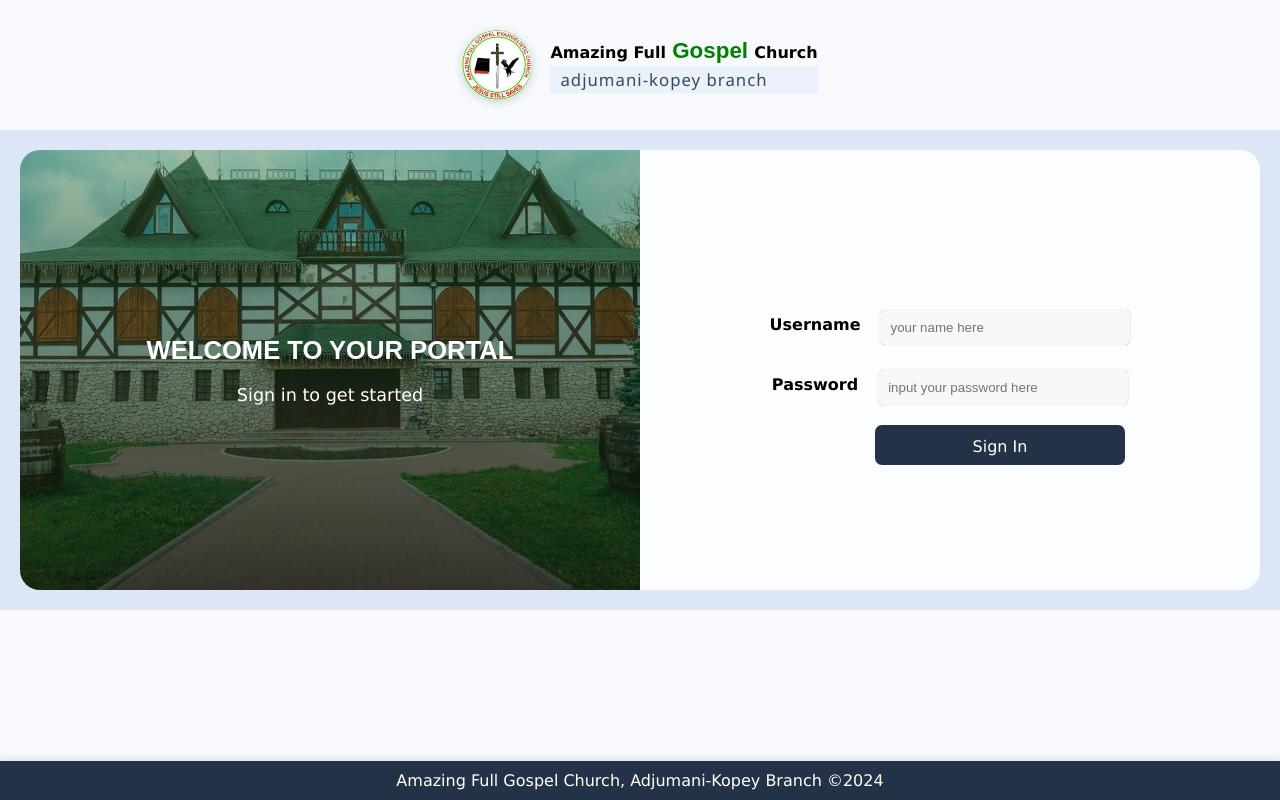
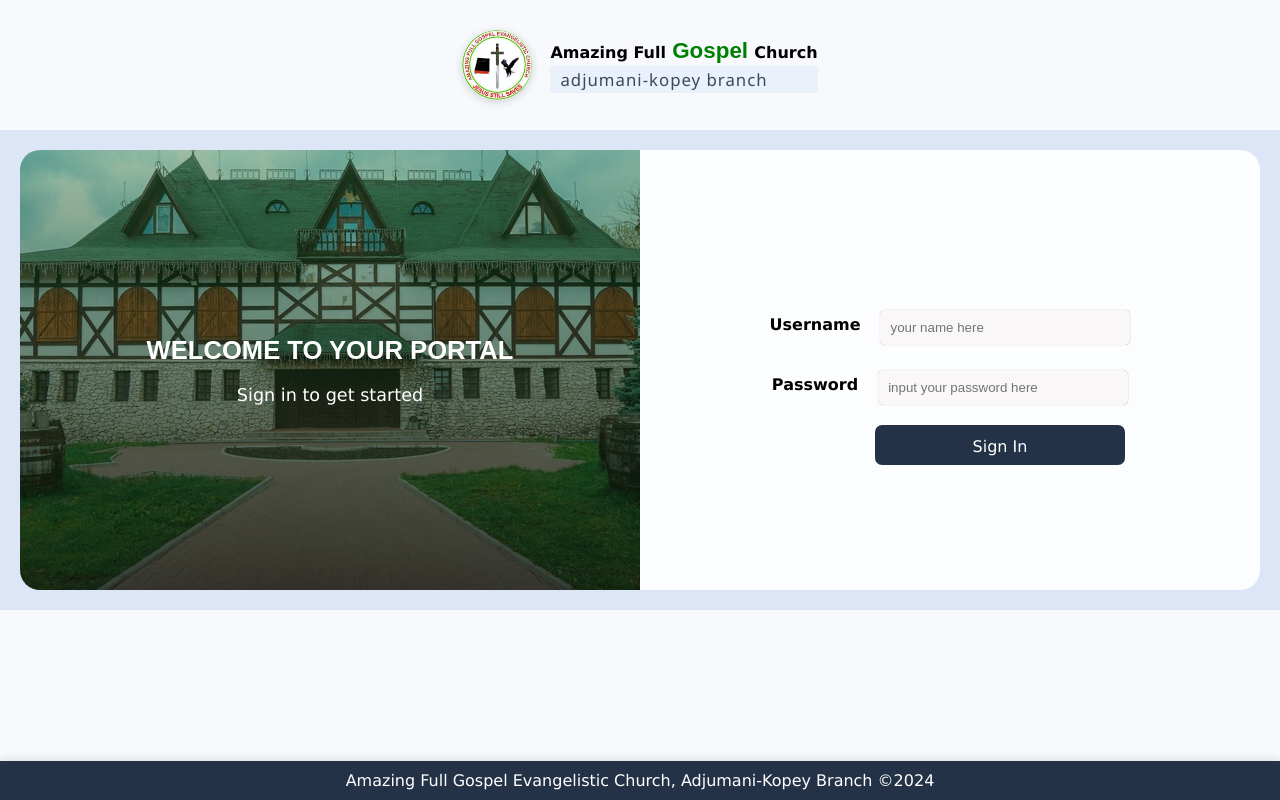
Before and after one commit to Bradennis/AFG-ChurchFrontend, a React (Vite) app: page /login in a window 1280 px wide. Built offline with nearby package versions, Linux system fonts and the light colour scheme.

Commit message:
added evangelistic

```diff
--- a/src/pages/HomePage.jsx
+++ b/src/pages/HomePage.jsx
@@ -91,7 +91,7 @@ const HomePage = ({ isAdmin = true }) => {
       <div className='hero-section'>
         <img src={heroImg} alt='Church' className='hero-img' />
         <div className='hero-message'>
-          <h2>Welcome to Amazing Full Gospel Church</h2>
+          <h2>Welcome to Amazing Full Gospel Evangelistic Church</h2>
           <h5>Adjumani Kopey Assembly</h5>
           <p>
             Empowering lives, building faith, and serving the community
--- a/src/pages/LoginPage.jsx
+++ b/src/pages/LoginPage.jsx
@@ -140,7 +140,10 @@ const LoginPage = ({ onLogin }) => {
         </div>
 
         <div className='footer'>
-          <p>Amazing Full Gospel Church, Adjumani-Kopey Branch &copy;2024</p>
+          <p>
+            Amazing Full Gospel Evangelistic Church, Adjumani-Kopey Branch
+            &copy;2024
+          </p>
         </div>
       </div>
     </div>
```
